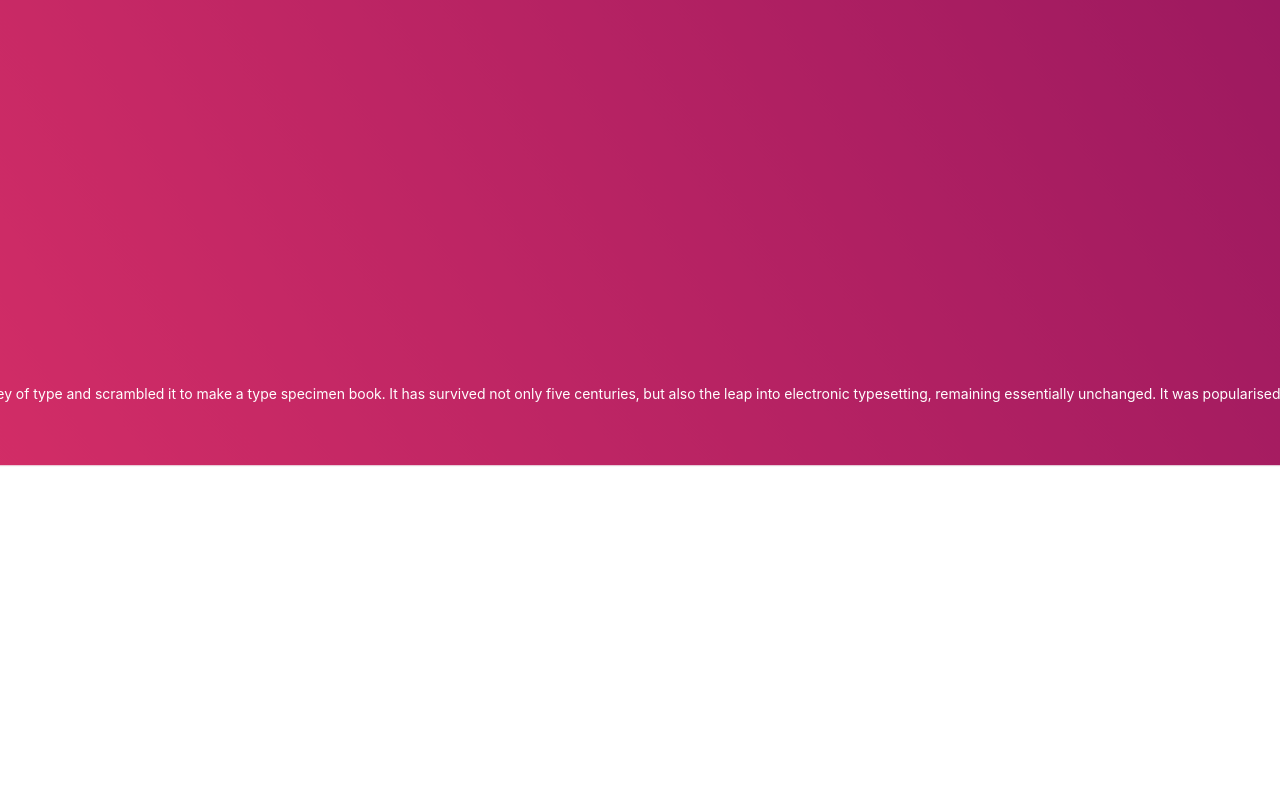
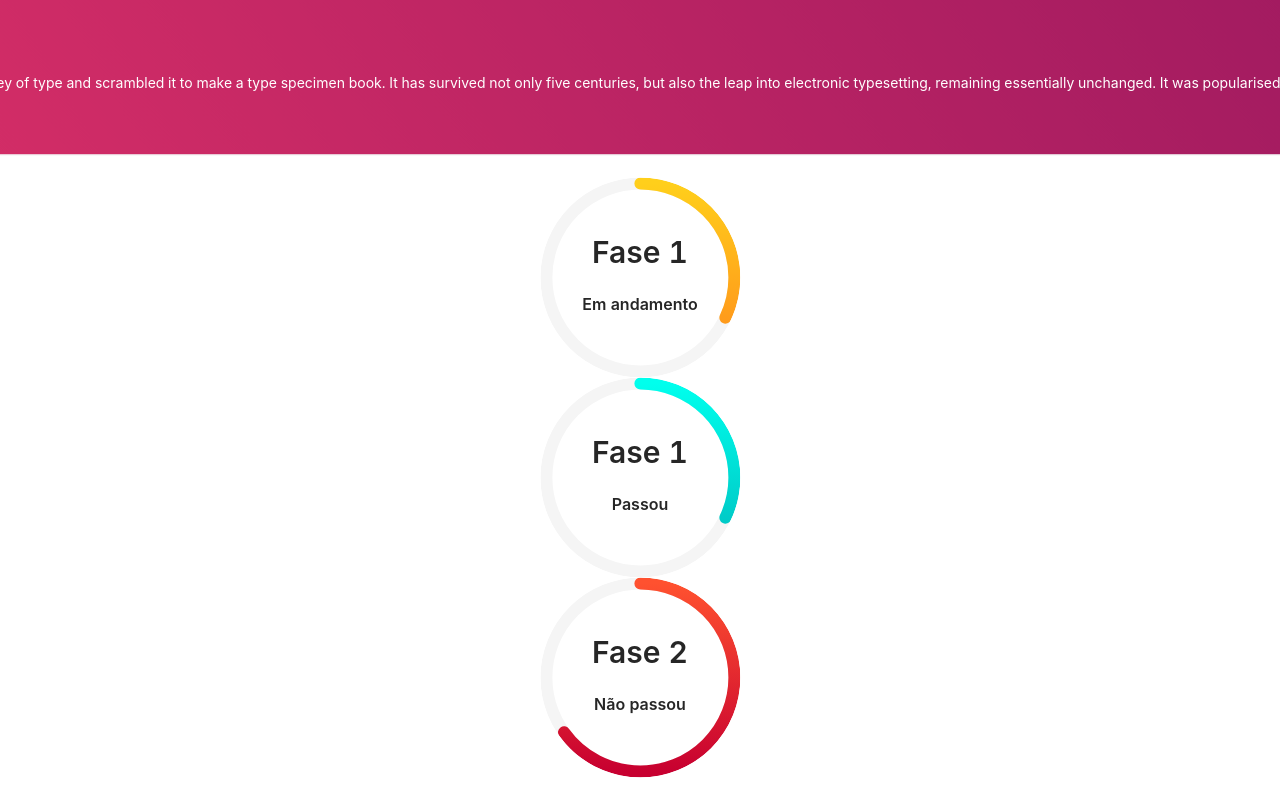
Before and after one commit to sheyslong/react-project, a React (Create React App) app: page / in a window 1280 px wide. Shown: the part 1524-2324 px from the top of the page. Before the commit the page ends 2013 px from the top, so only its background shows below. Built offline with nearby package versions, Linux system fonts and the light colour scheme.

Commit message:
Creating progress graph

```diff
--- /dev/null
+++ b/src/components/molecules/Progress/index.js
@@ -0,0 +1,24 @@
+import React from 'react'
+import { Title } from '../../atoms'
+import { ProgressComponent, Graph } from './styled'
+
+export const Progress = ({ color, percent, phase, message, status}) => {
+    return <ProgressComponent>
+        <Graph
+            type="circle"
+            strokeColor={{
+                '0%': color.init,
+                '100%': color.final,
+            }}
+            width={ 200 }
+            percent={ percent }
+            format={() => <>
+                    <Title level={2}>{ "Fase " + phase }</Title>
+                    <Title level={5}>{ message }</Title>
+                </>
+            }
+            status={ status }/>
+    </ProgressComponent>
+}
+
+export default Progress;
--- /dev/null
+++ b/src/components/molecules/Progress/styled.js
@@ -0,0 +1,12 @@
+import styled from 'styled-components'
+import { Progress } from 'antd'
+
+export const Graph = styled(Progress)`
+`;
+
+export const ProgressComponent = styled.div`
+    display: flex;
+    flex-direction: column;
+    align-content: center;
+    align-items: center;
+`;
--- a/src/components/molecules/index.js
+++ b/src/components/molecules/index.js
@@ -1,3 +1,4 @@
 export { default as CardError } from './Card Error'
 export { default as CardSelection } from './Card Selection'
 export { default as CardDetails } from './Card Details'
+export { default as Progress } from './Progress'
--- a/src/pages/index.js
+++ b/src/pages/index.js
@@ -1,6 +1,6 @@
 import React from 'react'
 import { Button, Input, Label, Link, Title, Text } from '../components/atoms'
-import { CardError, CardSelection, CardDetails } from '../components/molecules'
+import { CardError, CardSelection, CardDetails, Progress } from '../components/molecules'
 import { colors } from '../styles/colors';
 
 function Pages() {
@@ -55,6 +55,12 @@ function Pages() {
         <CardSelection projectName={ title } job={ "Tester" } description={ description } labName={ labName } colors={ colors.tester } />
       </div>
       <div>.</div>
+      <div>
+        <Progress color={ colors.progress.progress } percent={33} message="Em andamento" phase={1} status="active"/>
+        <Progress color={ colors.progress.classified } percent={33} message="Passou" phase={1} status="sucess"/>
+        <Progress color={ colors.progress.declassified } percent={66} message="Não passou" phase={2} status="exception"/>
+      </div>
+      <div>.</div>
     </div>
   )
 }
--- a/src/styles/colors/colors.js
+++ b/src/styles/colors/colors.js
@@ -26,4 +26,24 @@ export default {
         secundary: "#FE3D6C",
         icon: "#ff82ab"
     },
+    progress: {
+        classified: {
+            init: "#00FFED",
+            final: "#00B8BA",
+        },
+        progress: {
+            init: "#FFCF1B",
+            final: "#FF881B",
+        },
+        declassified: {
+            init: "#FF512F",
+            final: "#C70030",
+        },
+    },
+    phase: {
+        progress: "#FFDA64",
+        classified: "#B3EB50",
+        declassified: "#6F085A",
+        noProgress: "#cccccc",
+    }
 }
```
